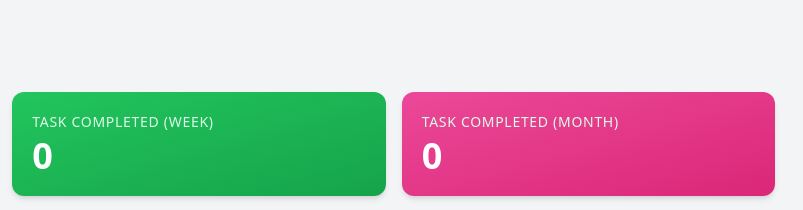
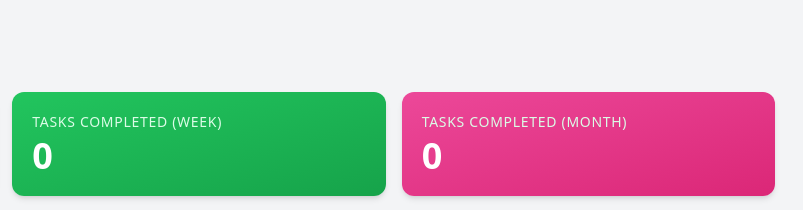
Before and after one commit to Your-Equinox/YE-Application, a website built with Vite: page index.html in a window 1280 px wide. Shown: the top 210 px of the page, 441-1244 px from the left. Built offline with nearby package versions, Linux system fonts and the light colour scheme.

Commit message:
Quick html fix

```diff
--- a/index.html
+++ b/index.html
@@ -25,12 +25,12 @@
   </div>
 
   <div class="bg-gradient-to-br from-green-500 to-green-600 text-white p-5 rounded-xl shadow-md">
-    <p class="text-sm font-medium text-green-100 uppercase tracking-wider mb-1">Task Completed (Week)</p>
+    <p class="text-sm font-medium text-green-100 uppercase tracking-wider mb-1">Tasks Completed (Week)</p>
     <p id="stat-task-week" class="text-4xl font-extrabold">0 <span class="text-lg font-medium opacity-80"></span></p>
   </div>
 
   <div class="bg-gradient-to-br from-pink-500 to-pink-600 text-white p-5 rounded-xl shadow-md">
-    <p class="text-sm font-medium text-green-100 uppercase tracking-wider mb-1">Task Completed (Month)</p>
+    <p class="text-sm font-medium text-green-100 uppercase tracking-wider mb-1">Tasks Completed (Month)</p>
     <p id="stat-task-month" class="text-4xl font-extrabold">0 <span class="text-lg font-medium opacity-80"></span></p>
   </div>
 
```
